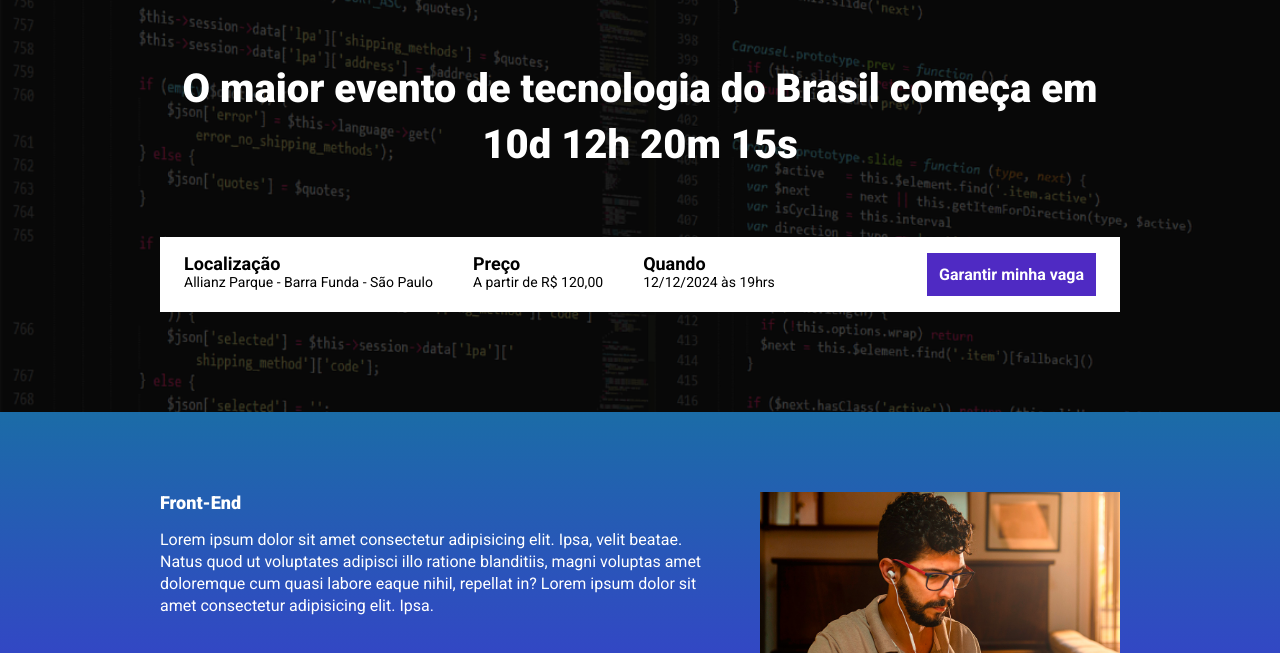
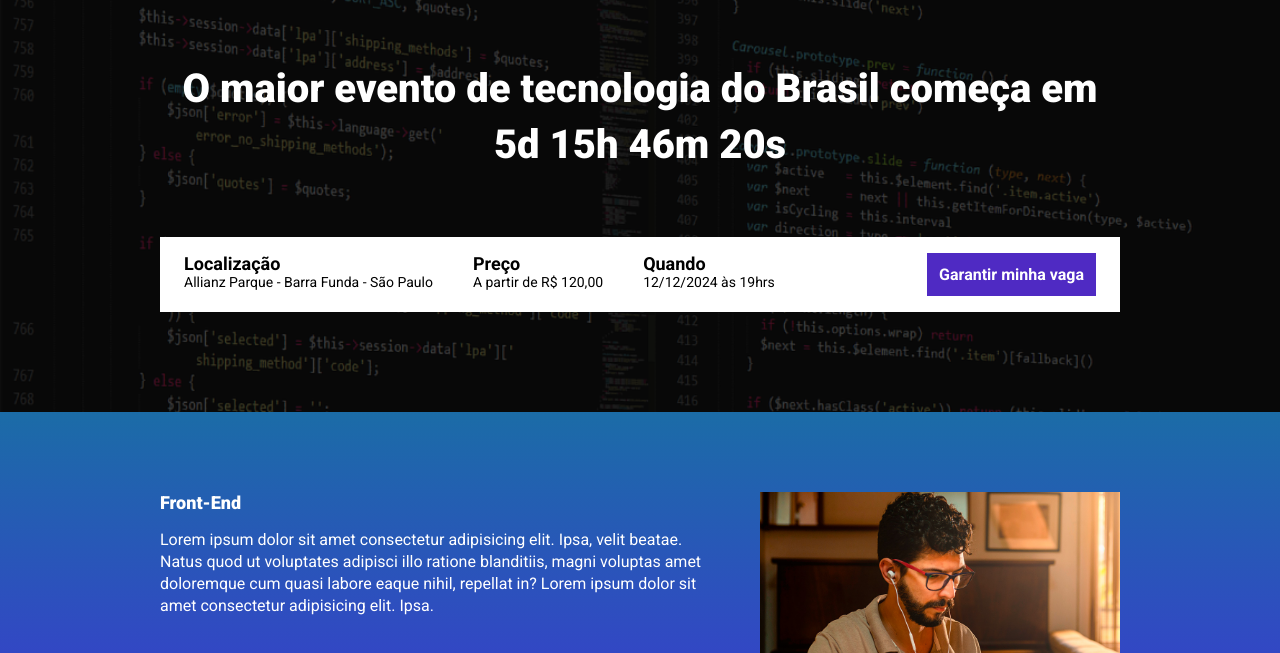
Before and after one commit to 0devdouglas/ebac_tech_talks, a website built with Parcel: page source/index.html in a window 1280 px wide. Shown: the part 147-800 px from the top of the page. Built offline with nearby package versions, Linux system fonts and the light colour scheme.

Commit message:
Finalizando projeto, criando contagem regressiva

```diff
--- a/package.json
+++ b/package.json
@@ -2,9 +2,9 @@
   "name": "landing-page-evento",
   "version": "1.0.0",
   "description": "Landing Page de um Evento Ficticio",
-  "main": "main.js",
   "scripts": {
-    "dev": "parcel source/index.html source/styles/main.scss source/scripts/main.js"
+    "dev": "parcel source/index.html source/styles/main.scss source/scripts/main.js",
+    "build": "parcel build source/index.html"
   },
   "author": "Douglas",
   "license": "ISC",
--- a/source/index.html
+++ b/source/index.html
@@ -3,28 +3,23 @@
 <head>
     <meta charset="UTF-8">
     <meta name="viewport" content="width=device-width, initial-scale=1.0">
-
     <!-- SCSS -->
     <link rel="stylesheet" href="/source/styles/main.scss">
-
     <!-- AOS -->
     <link href="https://unpkg.com/aos@2.3.1/dist/aos.css" rel="stylesheet">
-
     <!-- Fonte -->
     <link rel="preconnect" href="https://fonts.googleapis.com">
     <link rel="preconnect" href="https://fonts.gstatic.com" crossorigin>
     <link href="https://fonts.googleapis.com/css2?family=Roboto:wght@400;700;900&display=swap" rel="stylesheet">
-
-
-
     <title>EBAC Tech Talks</title>
 </head>
 <body>
+
     <header class="hero">
         <div class="container">
             <img class="hero__logo" src="./images/ebac_logo.svg" alt="EBAC">
             <p class="hero__text">
-                O maior evento de tecnologia do Brasil começa em 10d 12h 20m 15s
+                O maior evento de tecnologia do Brasil começa em <span id="contador"></span>
             </p>
             <div class="infos-bar">
                 <ul class="infos-bar__infos">
@@ -92,10 +87,8 @@
 
     <!-- JavaScript -->
     <script src="/source/scripts/main.js"></script>
-
     <!-- AOS  -->
     <script src="https://unpkg.com/aos@2.3.1/dist/aos.js"></script>
-
     <script> AOS.init() </script>
 </body>
 </html>
--- a/source/scripts/main.js
+++ b/source/scripts/main.js
@@ -0,0 +1,22 @@
+const eventData = new Date("Apr 03, 2024, 19:00:00");
+const eventTimeSpent = eventData.getTime();
+
+const countHours = setInterval(function ()  {
+
+    const now = new Date();
+    const nowTimeSpent = now.getTime();
+    const distanceEvent = eventTimeSpent - nowTimeSpent;
+
+    const daysLefts = Math.floor(distanceEvent / (1000 * 60 * 60 * 24));
+    const hoursLefts = Math.floor((distanceEvent % (1000 * 60 * 60 * 24)) / (1000 * 60 * 60));
+    const minutesLefts = Math.floor((distanceEvent % (1000 * 60 * 60)) / (1000 * 60))
+    const secondsLefts = Math.floor(distanceEvent % (1000 * 60) / 1000)
+
+    document.getElementById('contador').innerHTML = `${daysLefts}d ${hoursLefts}h ${minutesLefts}m ${secondsLefts}s`
+
+    if (distanceEvent < 0) {
+        clearInterval(countHours);
+        document.getElementById('contador').innerHTML = "Evento expirado"
+    }
+
+}, 1000);
```
